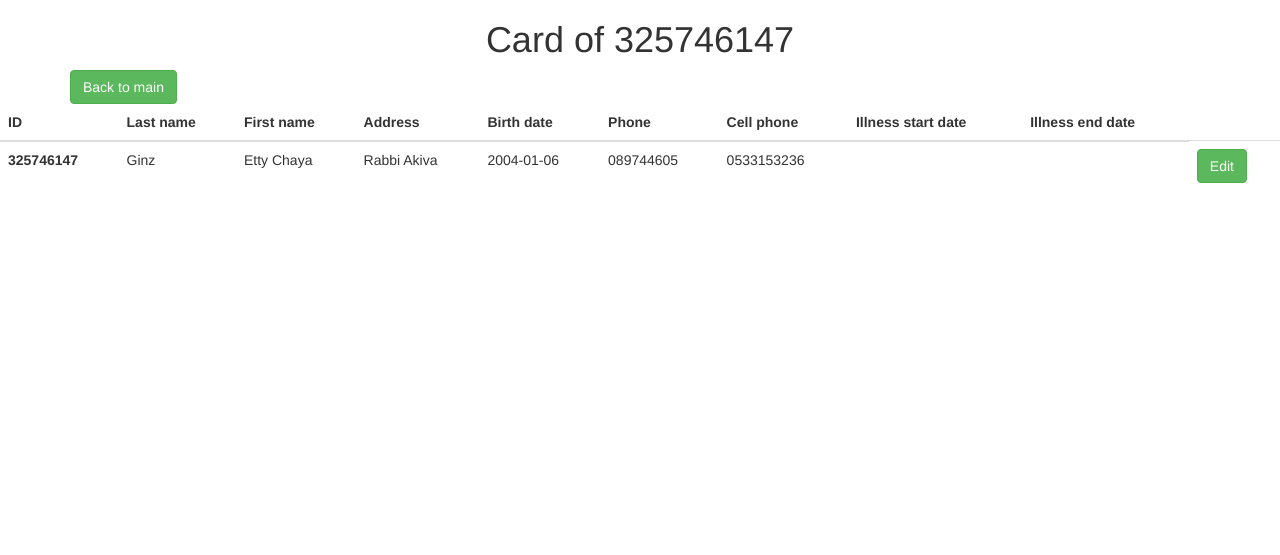
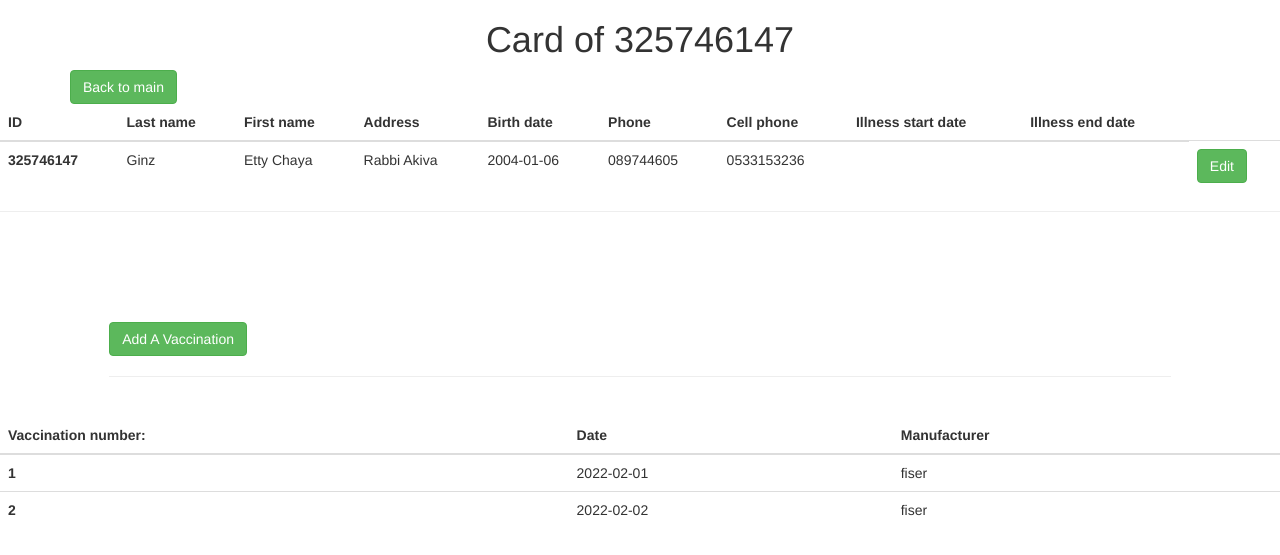
Before and after one commit to EttyGin/hadasim, a PHP site: page /show.php?id=325746147 in a window 1280 px wide. Shown: the top 555 px of the page. Run offline with PHP 8.4, Linux system fonts and the light colour scheme; data comes from the database, SQL or seed files in the repository; both versions use the stored data as it was after the commit.

Commit message:
Add files via upload

```diff
--- a/Ex1/EX/index.php
+++ b/Ex1/EX/index.php
@@ -1,6 +1,6 @@
 <!DOCTYPE html>
 <?php include 'db.php';
-$sql = "select id, last_name, first_name from members_details ORDER BY last_name ASC, first_name ASC";
+$sql = "select id, last_name, first_name from members_details";
 $rows = $db ->query($sql);
 ?>
 <html>
--- a/Ex1/EX/show.php
+++ b/Ex1/EX/show.php
@@ -9,28 +9,29 @@ $address = htmlspecialchars($_POST['address']);
 $birth_date = htmlspecialchars($_POST['birth_date']);
 $phone = htmlspecialchars($_POST['phone']);
 $cell_phone = htmlspecialchars($_POST['cell_phone']);
-#$start_date = htmlspecialchars($_POST['start_tdate']);
-#$end_date = htmlspecialchars($_POST['end_date']);
+$start_date = htmlspecialchars($_POST['start_tdate']);
+$end_date = htmlspecialchars($_POST['end_date']);
 $start_date = $row['start_date'];
 $end_date = $row['end_date'];
 
-#$no = htmlspecialchars($_POST['no']);
-#$vdate = htmlspecialchars($_POST['vdate']);
-#$manufacturer = htmlspecialchars($_POST['manufacturer']);
+$no = htmlspecialchars($_POST['no']);
+$vdate = htmlspecialchars($_POST['vdate']);
+$manufacturer = htmlspecialchars($_POST['manufacturer']);
 
-$sql ="select * from members_details where id = '$id'";
+$sql ="select * from members_details where id = '" . $id . "'";
 $val = $db->query($sql);
+$row= $val->fetch_assoc();
+
 if ($val) {
-header('location: index.php');
+  header('location: index.php');
 }
 }
 $id = $_GET['id'];
-$sql = "select * from members_details WHERE id = '$id'";
-  #$sql = "select * from members_details
-   #     LEFT JOIN vacc ON members_details.id = vacc.id
-    #    WHERE members_details.id = '$id'";
-        $rows = $db ->query($sql);
-$row= $rows->fetch_assoc();
+$sql ="select * from members_details where id = '" . $id . "'";
+$val = $db->query($sql);
+$row= $val->fetch_assoc();
+$sq_l = "select * from vacc_records WHERE id = '" . $id . "'";
+$rows_ = $db ->query($sq_l);
 ?>
 <html>
   <head>
@@ -44,6 +45,7 @@ $row= $rows->fetch_assoc();
 
       <center><h1>Card of <?php echo $row['id']?></h1></center>
       <a href = "index.php" class = "btn btn-success pull-left"> Back to main</a>
+
     </div>
     <table class="table table-hover">
       <thead>
@@ -77,6 +79,59 @@ $row= $rows->fetch_assoc();
         </div>
       </tbody>
     </table>
+        <table class="table table-hover">
+      <thead>
+        <tr>
+          <th scope="col">Vaccination number:</th>
+          <th scope="col">Date</th>
+          <th scope="col">Manufacturer</th>
+          <hr> <br>
+        </tr>
+        <div class="row" style="margin-top: 70px;">
+        <div class = "col-md-10 col-md-offset-1">
+          <button type="button" data-target = "#myModal" data-toggle="modal"  class="btn btn-success ">Add A Vaccination</button>
+          <hr> <br>
+          <!-- Modal -->
+          <div id="myModal" class="modal fade" role="dialog">
+            <div class="modal-dialog">
+              <!-- Modal content-->
+              <div class="modal-content">
+                <div class="modal-header">
+                  <button type="button" class="close" data-dismiss="modal">&times;</button>
+                  <h4 class="modal-title">Vaccination Details</h4>
+                </div>
+                <div class="modal-body">
+                  <form method="post" action="add_vacc.php?id=<?php echo $row['id']; ?>">
+                    <div class="form-group">
+                      <label>Member Details</label>
+                      <input type="date" required name="vdate" class="form-control">
+                      <input type="text" required name="manufacturer" placeholder="manufacturer"  class="form-control">
+                    </div>
+                    <input type="submit" name="enter" value="Add A Vaccination" class="btn btn-success" >
+                  </form>
+                </div>
+                <div class="modal-footer">
+                  <button type="button" class="btn btn-default" data-dismiss="modal">Close</button>
+                </div>
+              </div>
+            </div>
+          </div>
+        </div>
+      </div>
+      </thead>
+      <tbody>
+        <div class="table-responsive">
+          <tr>
+          <?php while ($row_ = $rows_->fetch_assoc()): ?>
+
+            <th><?php echo $row_['no'] ?></th>
+            <td><?php echo $row_['vdate'] ?></td>
+            <td><?php echo $row_['manufacturer'] ?></td>
+          </tr>
+          <?php endwhile; ?>
+        </div>
+      </tbody>
+    </table>
   </div>
 
 </body>
--- a/Ex1/EX/update.php
+++ b/Ex1/EX/update.php
@@ -34,7 +34,7 @@ header('location: index.php');
       <div class="row" style="margin-top: 70px;">
         <div class = "col-md-10 col-md-offset-1">
           <hr> <br>
-          <form method="post" action = "update.php?id=<?php echo $row['id']; ?>">
+          <form method="post"  action = "update.php?id=<?php echo $row['id']; ?>">
             <div class="form-group">
               <label>Edit A Member Details</label>
               <input type="text" required name="last_name" value="<?php echo $row['last_name']?>"placeholder="last name" class="form-control">
```
Also changed, not shown: Ex1/EX/add.php (added, +39 -0 lines), Ex1/EX/add_vacc.php (added, +41 -0 lines), Ex1/EX/corona_manegment.sql (+29 -3 lines), 1 other file. Lines whose indentation alone changed are shown as unchanged.
